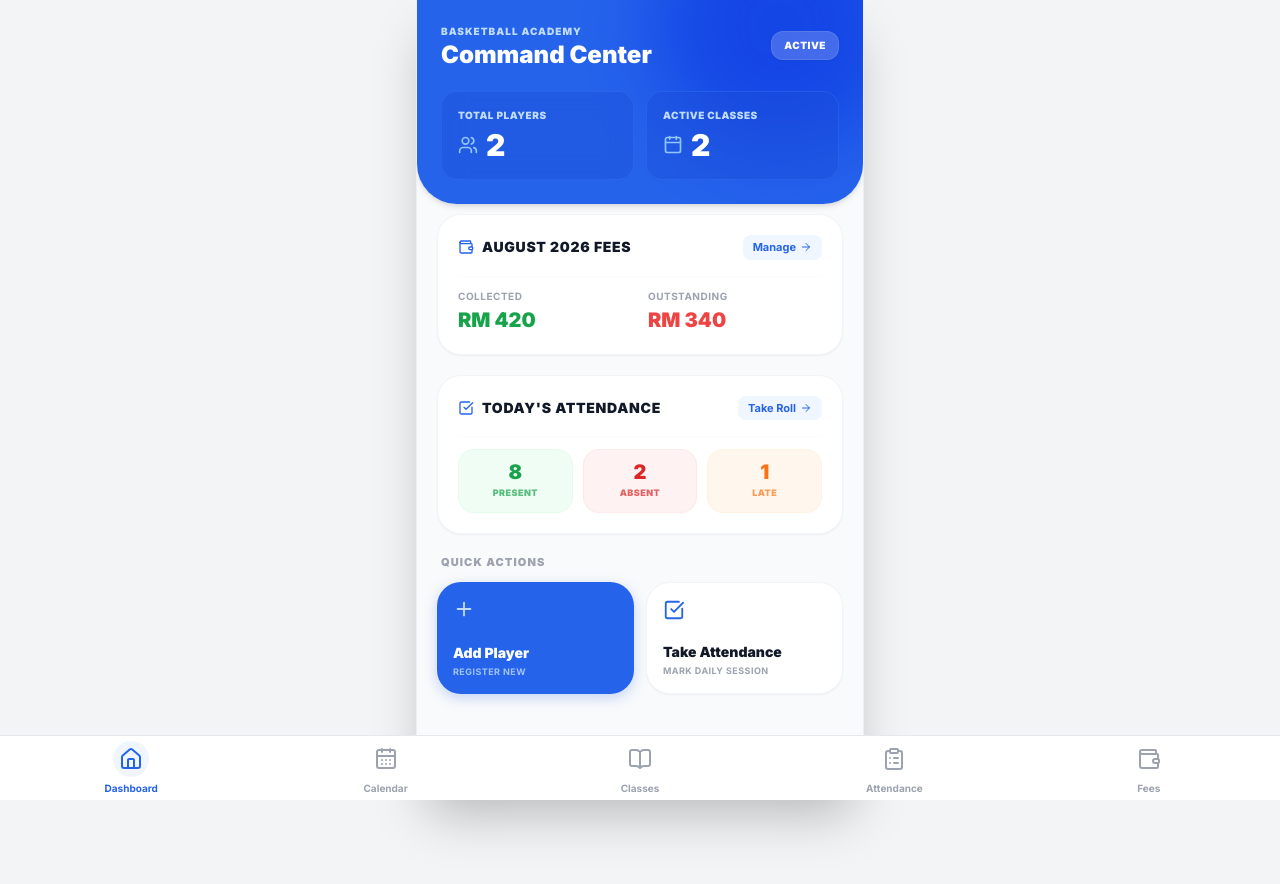
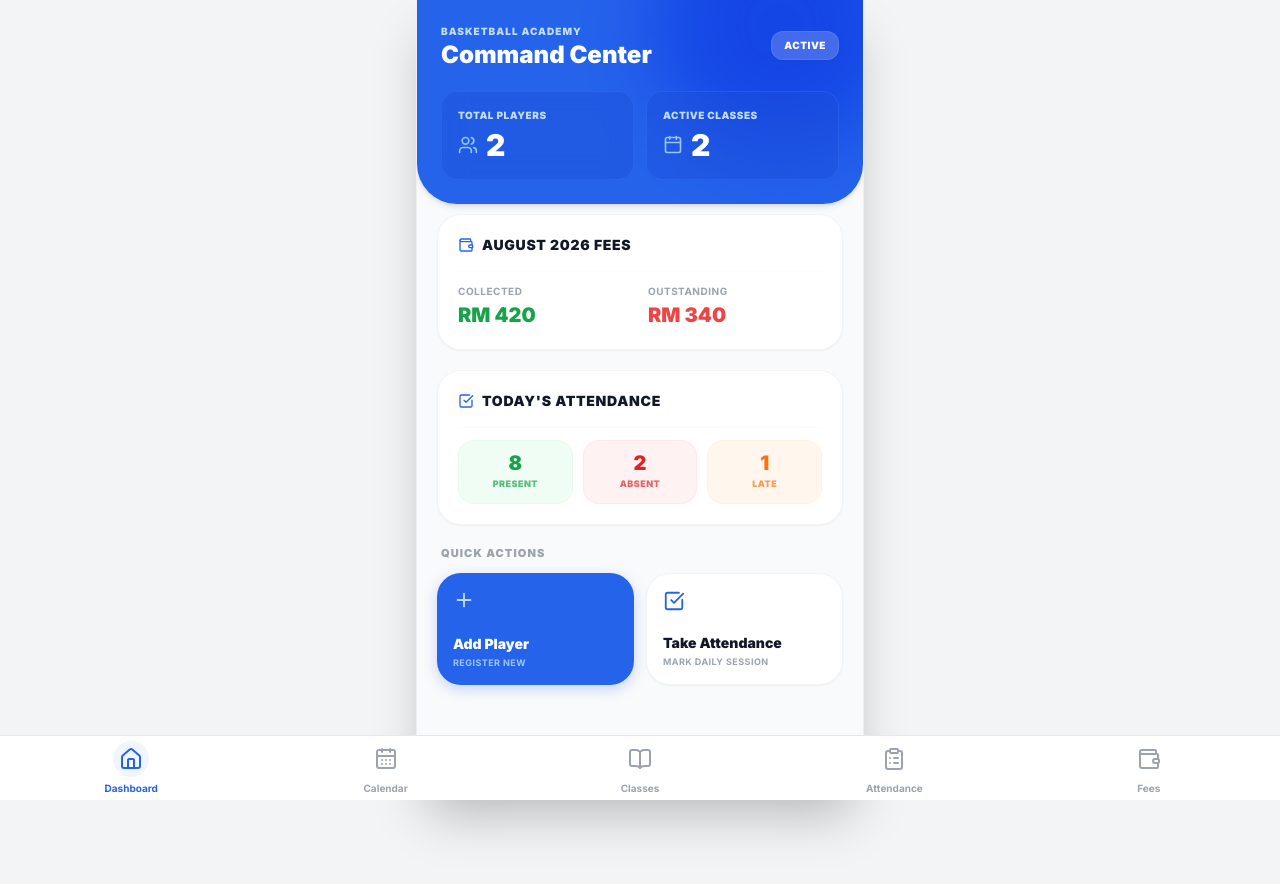
Before and after one commit to pinmin87/Basketball-Operating-System, a Next.js app: page / in a window 1280 px wide. Shown: the top 884 px of the page. Built offline with nearby package versions, Linux system fonts and the light colour scheme.

Commit message:
style: remove redundant links from dashboard cards

```diff
--- a/app/page.tsx
+++ b/app/page.tsx
@@ -2,7 +2,7 @@
 
 import { useState, useEffect } from 'react';
 import Link from 'next/link';
-import { Users, Calendar, CheckSquare, Wallet, Plus, ArrowRight } from 'lucide-react';
+import { Users, Calendar, CheckSquare, Wallet, Plus } from 'lucide-react';
 
 export default function DashboardPage() {
   const [isMounted, setIsMounted] = useState(false);
@@ -48,12 +48,11 @@ export default function DashboardPage() {
 
   return (
     <main className="min-h-screen bg-gray-100 pb-32">
-      {/* 核心修复：添加 max-w-md mx-auto 让它在电脑端也保持手机的完美宽度，并加上阴影让它像一个独立设备 */}
+      {/* 居中防拉伸锁 */}
       <div className="max-w-md mx-auto bg-gray-50 min-h-screen shadow-2xl border-x border-gray-200/60 overflow-hidden relative">
 
         {/* 顶部蓝色品牌区 */}
         <header className="bg-blue-600 text-white p-6 pt-safe rounded-b-[2.5rem] shadow-md relative overflow-hidden">
-          {/* 背景装饰 */}
           <div className="absolute top-[-50%] right-[-10%] w-64 h-64 bg-blue-500 rounded-full mix-blend-multiply filter blur-2xl opacity-60 pointer-events-none"></div>
 
           <div className="flex justify-between items-center mb-6 relative z-10">
@@ -66,7 +65,6 @@ export default function DashboardPage() {
             </div>
           </div>
 
-          {/* 核心数据卡片 */}
           <div className="grid grid-cols-2 gap-3 relative z-10">
             <div className="bg-blue-700/40 p-4 rounded-2xl border border-blue-500/30 backdrop-blur-md">
               <p className="text-[10px] font-black uppercase tracking-wider text-blue-200 mb-1">Total Players</p>
@@ -89,14 +87,12 @@ export default function DashboardPage() {
         <div className="p-5 space-y-5 relative z-10 mt-[-10px]">
 
           {/* 财务看板概览 */}
-          <div className="bg-white p-5 rounded-3xl shadow-sm border border-gray-100 hover:border-blue-100 transition-colors">
+          <div className="bg-white p-5 rounded-3xl shadow-sm border border-gray-100">
             <div className="flex justify-between items-center mb-4">
               <h3 className="font-black text-gray-900 text-sm uppercase tracking-wider flex items-center">
                 <Wallet size={16} className="text-blue-600 mr-2" /> August 2026 Fees
               </h3>
-              <Link href="/fees" className="text-[11px] font-bold text-blue-600 flex items-center bg-blue-50 px-2.5 py-1 rounded-lg hover:bg-blue-100 transition-colors">
-                Manage <ArrowRight size={12} className="ml-1" />
-              </Link>
+              {/* 删除了 Manage 按钮，保持看板清爽 */}
             </div>
             <div className="grid grid-cols-2 gap-4 pt-3 border-t border-gray-50/80">
               <div>
@@ -111,14 +107,12 @@ export default function DashboardPage() {
           </div>
 
           {/* 今日考勤概览 */}
-          <div className="bg-white p-5 rounded-3xl shadow-sm border border-gray-100 hover:border-blue-100 transition-colors">
+          <div className="bg-white p-5 rounded-3xl shadow-sm border border-gray-100">
             <div className="flex justify-between items-center mb-4">
               <h3 className="font-black text-gray-900 text-sm uppercase tracking-wider flex items-center">
                 <CheckSquare size={16} className="text-blue-600 mr-2" /> Today's Attendance
               </h3>
-              <Link href="/attendance" className="text-[11px] font-bold text-blue-600 flex items-center bg-blue-50 px-2.5 py-1 rounded-lg hover:bg-blue-100 transition-colors">
-                Take Roll <ArrowRight size={12} className="ml-1" />
-              </Link>
+              {/* 删除了 Take Roll 按钮，保持看板清爽 */}
             </div>
             <div className="grid grid-cols-3 gap-2.5 pt-3 border-t border-gray-50/80 text-center">
               <div className="bg-green-50 p-3 rounded-2xl border border-green-100/50">
```
